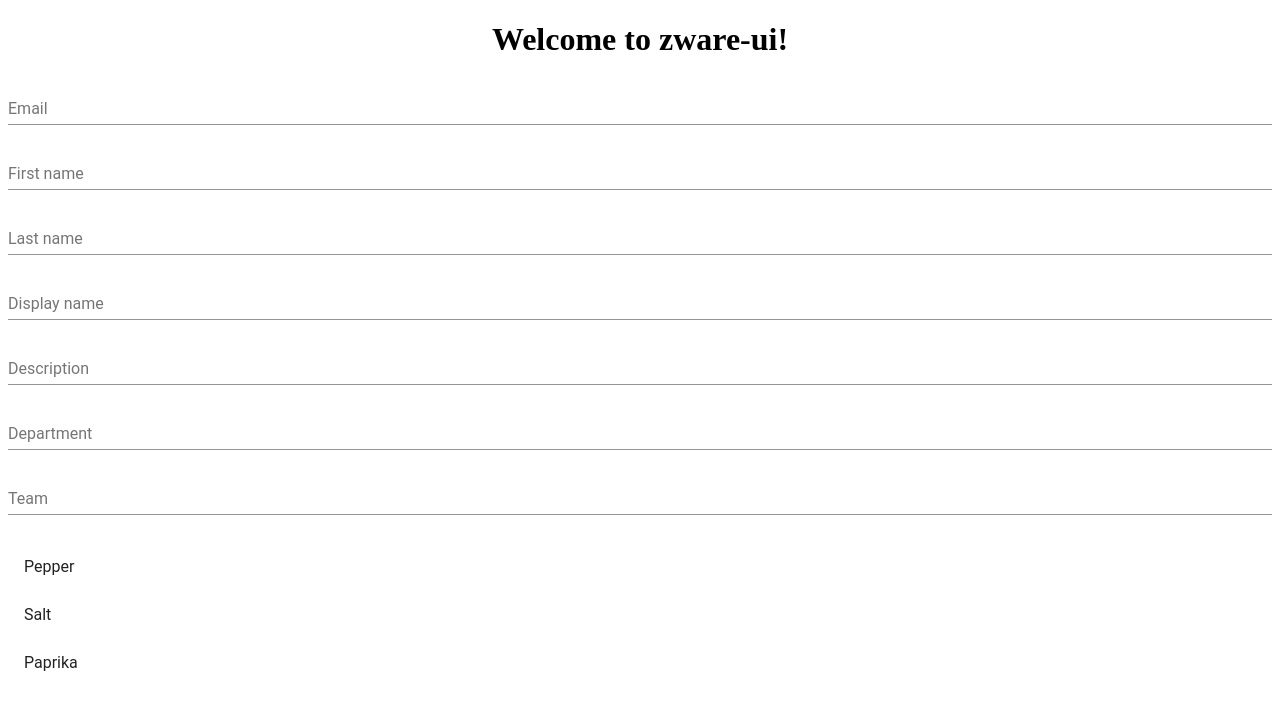
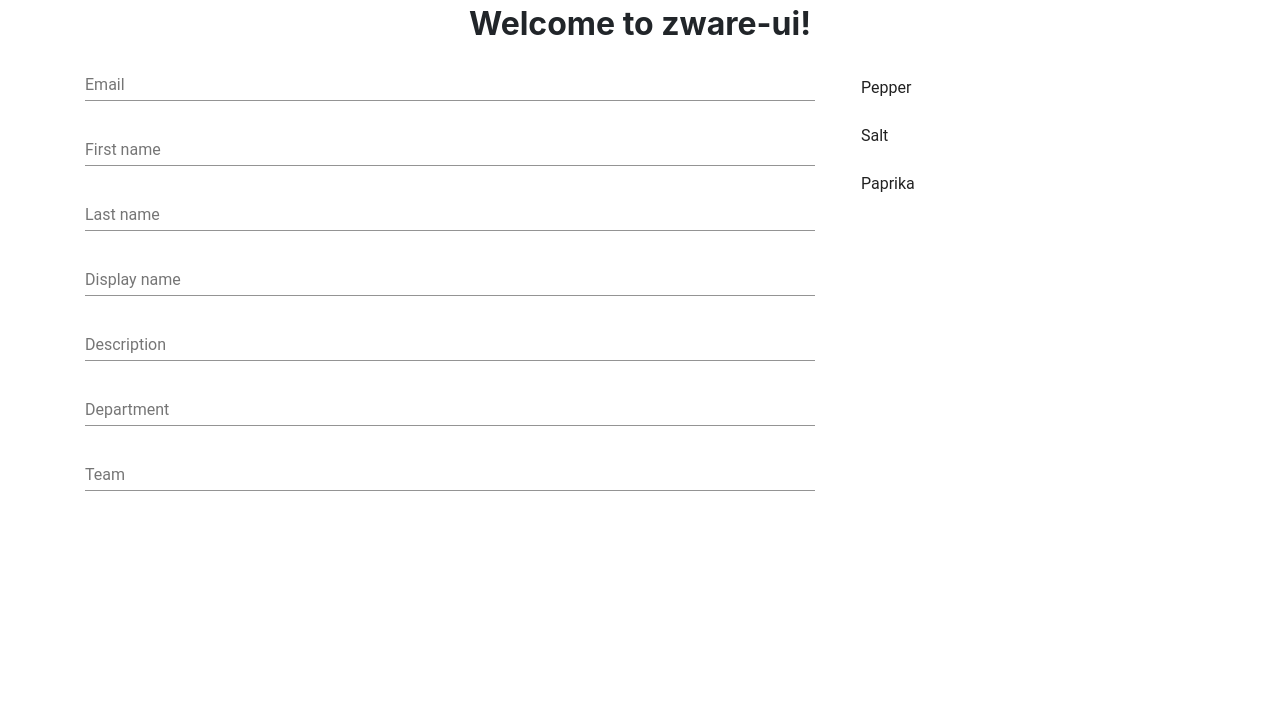
Before and after one commit to VeritasSoftware/zware, an Angular app in the folder zware-ui/: page /home in a window 1280 px wide. Shown: the top 710 px of the page. Built offline with nearby package versions, Linux system fonts and the light colour scheme.

Commit message:
added angular bootstrap.

```diff
--- a/zware-ui/package.json
+++ b/zware-ui/package.json
@@ -21,6 +21,7 @@
     "@angular/platform-browser": "~7.2.0",
     "@angular/platform-browser-dynamic": "~7.2.0",
     "@angular/router": "~7.2.0",
+    "bootstrap": "^4.3.1",
     "core-js": "^2.5.4",
     "rxjs": "~6.3.3",
     "tslib": "^1.9.0",
--- a/zware-ui/src/styles.scss
+++ b/zware-ui/src/styles.scss
@@ -1,3 +1,5 @@
 /* You can add global styles to this file, and also import other style files */
 
+@import '~bootstrap/scss/bootstrap-reboot';
+@import '~bootstrap/scss/bootstrap-grid';
 @import "~@angular/material/prebuilt-themes/indigo-pink.css";
```
Also changed, not shown: 1 other file (tests, documents, lock files or other folders).
